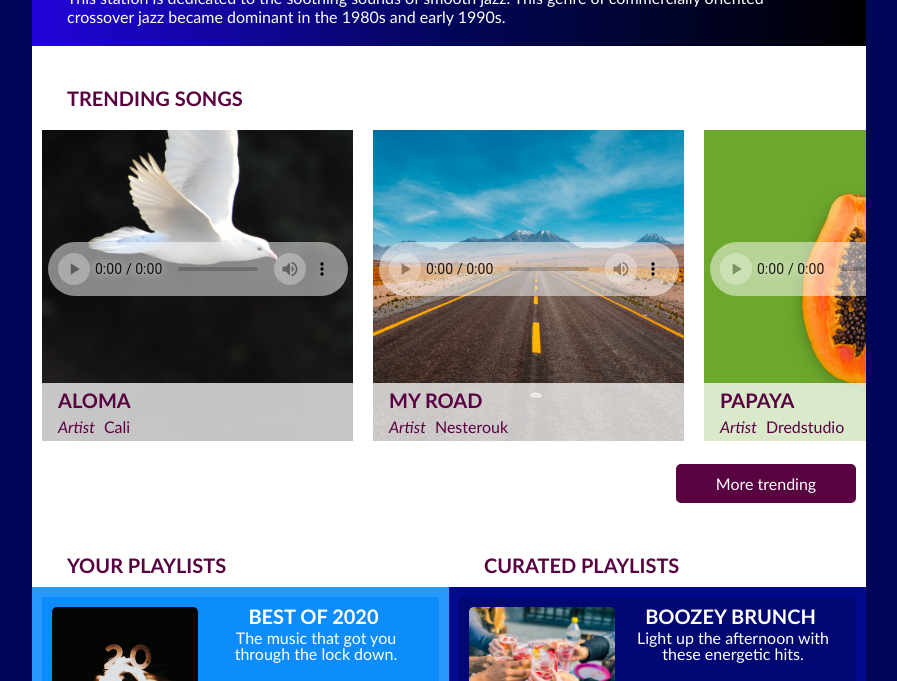
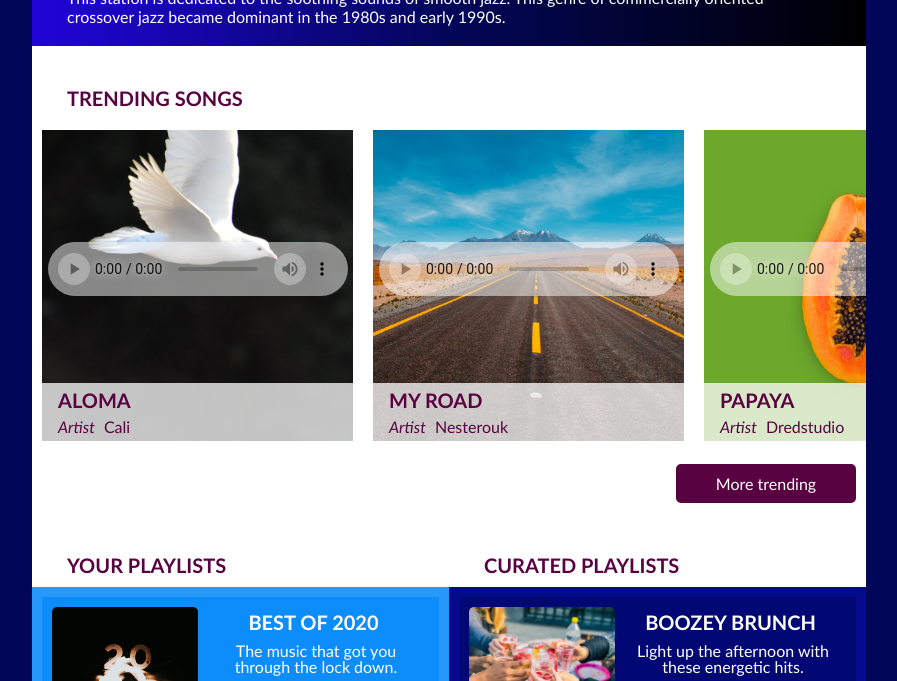
Before and after one commit to n40-c/streamingmedia, a plain HTML site: page index.html in a window 1280 px wide. Shown: the part 119-800 px from the top of the page, without its empty margins (191-1088 px from the left). Drawn offline with Linux system fonts and the light colour scheme.

Commit message:
update index and styles

```diff
--- a/index.html
+++ b/index.html
@@ -6,6 +6,8 @@
     <meta name="viewport" content="width=device-width, initial-scale=1.0">
     <title>MuzakMaker - Smooth Jazz</title>
     <link href="styles.css" rel="stylesheet">
+
+    <link href="https://fonts.googleapis.com/css2?family=Raleway:wght@400;800&display=swap" rel="stylesheet">
 </head>
 <body>
     <header>
--- a/styles.css
+++ b/styles.css
@@ -1,8 +1,7 @@
-
 /*GLOBAL STYLES*/
 html {
     background-color: #020659;
-    font-family: 'Raleway', 'Optima', sans-serif;
+    font-family: 'Optima', 'Raleway', sans-serif;
     font-weight: normal;
     color: white;
 }
@@ -26,7 +25,7 @@
     font-size: 16px;
 }
 h3 {
-    margin: 0px 10px 5px;
+    margin: 6px 10px 12px;
     line-height: 0.9;
 }
 .scroll p {
@@ -170,7 +169,7 @@
     padding: 10px;
     color: white;
     text-decoration: none;
-    height: 92%;
+    height: 93%;
 }
 /*custom scroll bar*/
 #trending ::-webkit-scrollbar {
```
